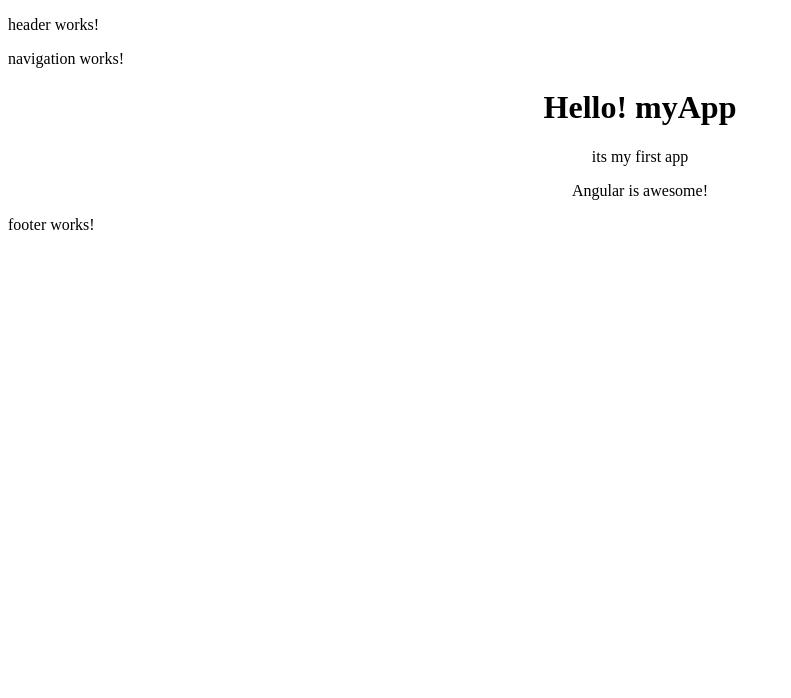
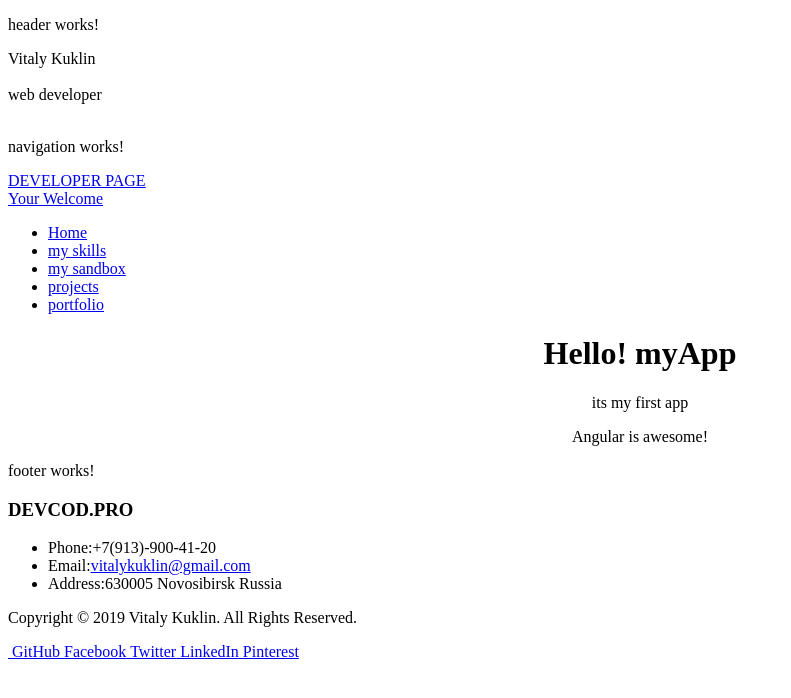
Before and after one commit to kuklinv/myTestApp, an Angular app: page / in a window 1280 px wide. Shown: the top 698 px of the page, without its empty margins (0-791 px from the left). Built offline with nearby package versions, Linux system fonts and the light colour scheme.

Commit message:
Feature: add header navi footer html template to those components [ref:no-ref]

```diff
--- a/src/app/footer/footer.component.html
+++ b/src/app/footer/footer.component.html
@@ -1,40 +1,40 @@
 <p>footer works!</p>
-<!--<div id="footerOuterSeparator"></div>-->
-<!--<div id="divFooter" class="myFooter">-->
-<!--  <div class="container-fluid">-->
-<!--    <div class="row-fluid">-->
-<!--      <div class="col">-->
-<!--        <h3>DEVCOD.PRO</h3>-->
-<!--      </div>-->
-<!--      <div class="col">-->
-<!--        <ul id="contact-info">-->
-<!--          <li><i class="general foundicon-phone icon"></i>-->
-<!--            <span class="field">Phone:</span>+7(913)-900-41-20-->
-<!--          </li>-->
-<!--          <li><i class="general foundicon-mail icon"></i>-->
-<!--            <span class="field">Email:</span><a href="mailto:vitalykuklin@gmail.com" title="Email">vitalykuklin@gmail.com</a>-->
-<!--          </li>-->
-<!--          <li><i class="general foundicon-home icon" style="margin-bottom:50px"></i>-->
-<!--            <span class="field">Address:</span>630005 Novosibirsk Russia-->
-<!--          </li>-->
-<!--        </ul>-->
-<!--      </div>-->
-<!--    </div>-->
-<!--    <div class="row-fluid centered_menu">-->
-<!--      <div class="span12">-->
-<!--        <p class="copyright centered_menu">-->
-<!--          Copyright © 2019 Vitaly Kuklin. All Rights Reserved.-->
-<!--        </p>-->
-<!--        <p class="social_bookmarks centered_menu">-->
-<!--          <a href="https://github.com/kuklinv"><i class="social foundicon-github"></i> GitHub</a>-->
-<!--          <a href="https://www.facebook.com/vkuklin"><i-->
-<!--            class="social foundicon-facebook"></i> Facebook</a>-->
-<!--          <a href="https://twitter.com/kuklinv"><i class="social foundicon-twitter"></i> Twitter</a>-->
-<!--          <a href="https://www.linkedin.com/in/куклин-виталий-49435135/"><i-->
-<!--            class="social foundicon-linkedin"></i> LinkedIn</a>-->
-<!--          <a href="https://www.pinterest.ru/kuklinv/"><i class="social foundicon-pinterest"></i> Pinterest</a>-->
-<!--        </p>-->
-<!--      </div>-->
-<!--    </div>-->
-<!--  </div>-->
-<!--</div>-->
+<div id="footerOuterSeparator"></div>
+<div id="divFooter" class="myFooter">
+  <div class="container-fluid">
+    <div class="row-fluid">
+      <div class="col">
+        <h3>DEVCOD.PRO</h3>
+      </div>
+      <div class="col">
+        <ul id="contact-info">
+          <li><i class="general foundicon-phone icon"></i>
+            <span class="field">Phone:</span>+7(913)-900-41-20
+          </li>
+          <li><i class="general foundicon-mail icon"></i>
+            <span class="field">Email:</span><a href="mailto:vitalykuklin@gmail.com" title="Email">vitalykuklin@gmail.com</a>
+          </li>
+          <li><i class="general foundicon-home icon" style="margin-bottom:50px"></i>
+            <span class="field">Address:</span>630005 Novosibirsk Russia
+          </li>
+        </ul>
+      </div>
+    </div>
+    <div class="row-fluid centered_menu">
+      <div class="span12">
+        <p class="copyright centered_menu">
+          Copyright © 2019 Vitaly Kuklin. All Rights Reserved.
+        </p>
+        <p class="social_bookmarks centered_menu">
+          <a href="https://github.com/kuklinv"><i class="social foundicon-github"></i> GitHub</a>
+          <a href="https://www.facebook.com/vkuklin"><i
+            class="social foundicon-facebook"></i> Facebook</a>
+          <a href="https://twitter.com/kuklinv"><i class="social foundicon-twitter"></i> Twitter</a>
+          <a href="https://www.linkedin.com/in/куклин-виталий-49435135/"><i
+            class="social foundicon-linkedin"></i> LinkedIn</a>
+          <a href="https://www.pinterest.ru/kuklinv/"><i class="social foundicon-pinterest"></i> Pinterest</a>
+        </p>
+      </div>
+    </div>
+  </div>
+</div>
--- a/src/app/header/header.component.html
+++ b/src/app/header/header.component.html
@@ -1,19 +1,19 @@
 <p>header works!</p>
-<!--<div id="decorative1" style="position:relative" class="myHeader">-->
-<!--  <div class="container-fluid">-->
-<!--    <div class="divPanel headerArea">-->
-<!--      <div class="row-fluid">-->
-<!--        <div class="span12">-->
-<!--          <div id="headerSeparator"></div>-->
-<!--          <div id="divHeaderText" class="page-content">-->
-<!--            <div id="divHeaderLine1">Vitaly Kuklin</div>-->
-<!--            <br/>-->
-<!--            <div id="divHeaderLine2"> web developer</div>-->
-<!--            <br/>-->
-<!--          </div>-->
-<!--          <div id="headerSeparator2"></div>-->
-<!--        </div>-->
-<!--      </div>-->
-<!--    </div>-->
-<!--  </div>-->
-<!--</div>-->
+<div id="decorative1" style="position:relative" class="myHeader">
+  <div class="container-fluid">
+    <div class="divPanel headerArea">
+      <div class="row-fluid">
+        <div class="span12">
+          <div id="headerSeparator"></div>
+          <div id="divHeaderText" class="page-content">
+            <div id="divHeaderLine1">Vitaly Kuklin</div>
+            <br/>
+            <div id="divHeaderLine2"> web developer</div>
+            <br/>
+          </div>
+          <div id="headerSeparator2"></div>
+        </div>
+      </div>
+    </div>
+  </div>
+</div>
--- a/src/app/navigation/navigation.component.html
+++ b/src/app/navigation/navigation.component.html
@@ -1,29 +1,29 @@
 <p>navigation works!</p>
-<!--<div class="container-fluid mainComponent">-->
-<!--  <div id="decorative2" class="navigation">-->
-<!--    <div class="container-fluid">-->
-<!--      <div class="divPanel topArea notop nobottom">-->
-<!--        <div class="row-fluid">-->
-<!--          <div class="span12">-->
-<!--            <div id="divLogo" class="pull-left">-->
-<!--              <a href="index.html" id="divSiteTitle">DEVELOPER PAGE</a><br/>-->
-<!--              <a href="index.html" id="divTagLine">Your Welcome </a>-->
-<!--            </div>-->
-<!--            <div id="divMenuRight" class="pull-right">-->
-<!--              <div class="navbar">-->
-<!--                <div class="nav-collapse">-->
-<!--                  <ul class="nav nav-pills ddmenu">-->
-<!--                    <li class="dropdown"><a href="index.html">Home</a></li>-->
-<!--                    <li class="dropdown"><a href="#">my skills</a></li>-->
-<!--                    <li class="dropdown"><a href="#">my sandbox</a></li>-->
-<!--                    <li class="dropdown"><a href="#">projects</a></li>-->
-<!--                    <li class="dropdown"><a href="#">portfolio</a></li>-->
-<!--                  </ul>-->
-<!--                </div>-->
-<!--              </div>-->
-<!--            </div>-->
-<!--          </div>-->
-<!--        </div>-->
-<!--      </div>-->
-<!--    </div>-->
-<!--  </div>-->
+<div class="container-fluid mainComponent">
+  <div id="decorative2" class="navigation">
+    <div class="container-fluid">
+      <div class="divPanel topArea notop nobottom">
+        <div class="row-fluid">
+          <div class="span12">
+            <div id="divLogo" class="pull-left">
+              <a href="index.html" id="divSiteTitle">DEVELOPER PAGE</a><br/>
+              <a href="index.html" id="divTagLine">Your Welcome </a>
+            </div>
+            <div id="divMenuRight" class="pull-right">
+              <div class="navbar">
+                <div class="nav-collapse">
+                  <ul class="nav nav-pills ddmenu">
+                    <li class="dropdown"><a href="index.html">Home</a></li>
+                    <li class="dropdown"><a href="#">my skills</a></li>
+                    <li class="dropdown"><a href="#">my sandbox</a></li>
+                    <li class="dropdown"><a href="#">projects</a></li>
+                    <li class="dropdown"><a href="#">portfolio</a></li>
+                  </ul>
+                </div>
+              </div>
+            </div>
+          </div>
+        </div>
+      </div>
+    </div>
+  </div>
```
